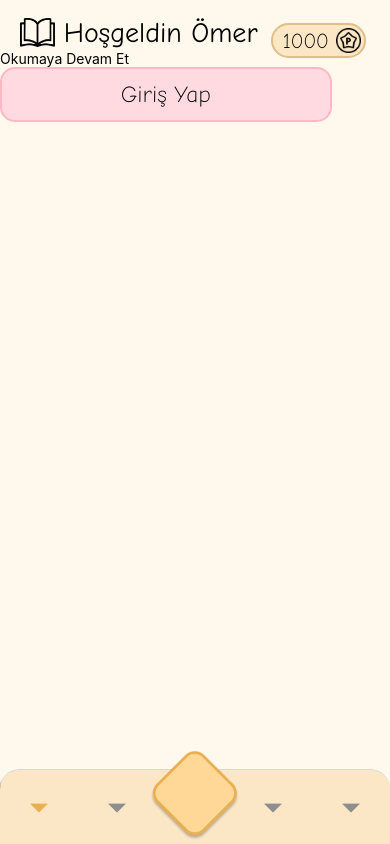
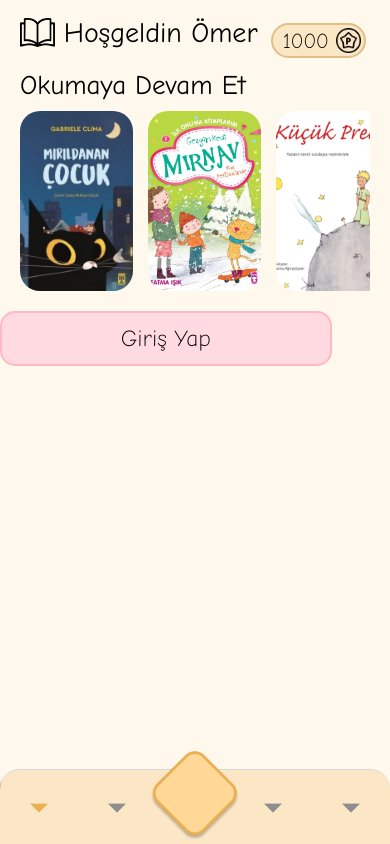
Before and after one commit to clb-alper/Project01, a React Native app: screen /MainScreen in a window 390 px wide. Built offline with nearby package versions, Linux system fonts and the light colour scheme.

Commit message:
MainScreen FlatList Update + bookslistData Update

```diff
--- a/assets/data/booksListData.js
+++ b/assets/data/booksListData.js
@@ -9,6 +9,16 @@ const booksListData = [
         title: 'Mirnav',
         image: require('../images/mirnav.png')
     },
+    {
+        id: 'book3',
+        title: 'KucukPrens',
+        image: require('../images/kucukprens.png')
+    },
+    {
+        id: 'book4',
+        title: 'Mutluluk',
+        image: require('../images/mutluluk.png')
+    },
 ]
 
 export default booksListData;
--- a/components/MainScreen.js
+++ b/components/MainScreen.js
@@ -38,19 +38,6 @@ const MainScreen = ({ navigation }) => {
 
   };
 
-  const renderContinueBookItems = ( {item} ) => {
-    return (
-      <TouchableOpacity>
-        <ImageBackground
-        source={item.image}
-        styles={styles.bookStyle}
-        imageStyle={styles.bookImageStyle}>
-
-        </ImageBackground>
-      </TouchableOpacity>
-
-    )
-  }
   return (
     <View style={styles.container} onLayout={onLayoutRootView}>
       <StatusBar style="auto" />
@@ -85,14 +72,32 @@ const MainScreen = ({ navigation }) => {
             </View>
 
           </View>
-          <View style={styles.continueReadingView}>
-            <Text>Okumaya Devam Et</Text>
+          <View>
+            <Text style={styles.continueReadingHeader}>Okumaya Devam Et</Text>
             <FlatList
-            data={booksListData}
-            renderItem={renderContinueBookItems}
-            keyExtractor={(item) => item.id}
-            horizontal
-            showsHorizontalScrollIndicator={false}
+              style={styles.continueReadingFLStyle}
+              data={booksListData}
+              renderItem={({ item, index, separators }) => (
+                <TouchableHighlight
+                  key={item.key}
+                  onPress={() => this._onPress(item)}
+                  onShowUnderlay={separators.highlight}
+                  onHideUnderlay={separators.unhighlight}>
+
+                  <View style={styles.continueReadingBookStyle}>
+                    <TouchableOpacity>
+                      <ImageBackground
+                        source={item.image}
+                        imageStyle={styles.continueBookImageStyle}>
+                      </ImageBackground>
+                    </TouchableOpacity>
+                  </View>
+                </TouchableHighlight>
+              )}
+              keyExtractor={(item) => item.id}
+              horizontal
+              showsHorizontalScrollIndicator={false}
+              contentInset={{ right: 20, top: 0, left: 0, bottom: 0 }}
             />
 
           </View>
@@ -183,18 +188,29 @@ const styles = StyleSheet.create({
     marginLeft: 3,
   },
 
-  continueReadingView: {
-
+  continueReadingHeader: {
+    fontFamily: 'Comic-Regular',
+    fontSize: 27,
+    paddingTop: 20,
+    paddingLeft: 20
   },
 
-  bookStyle: {
-    width: 100,
-    height: 100
+  continueReadingBookStyle: {
+    width: 113,
+    height: 200,
+    marginRight: 15,
+    marginTop: 10,
+    paddingLeft: 20
   },
 
-  bookImageStyle: {
-    width: 100,
-    height: 100
-  }
+  continueBookImageStyle: {
+    width: 113,
+    height: 180,
+    borderRadius: 20,
+  },
+
+  continueReadingFLStyle: {
+    marginRight: 20,
+  },
 
 })
```
Also changed, not shown: assets/images/kucukprens.png (added), assets/images/mutluluk.png (added).
